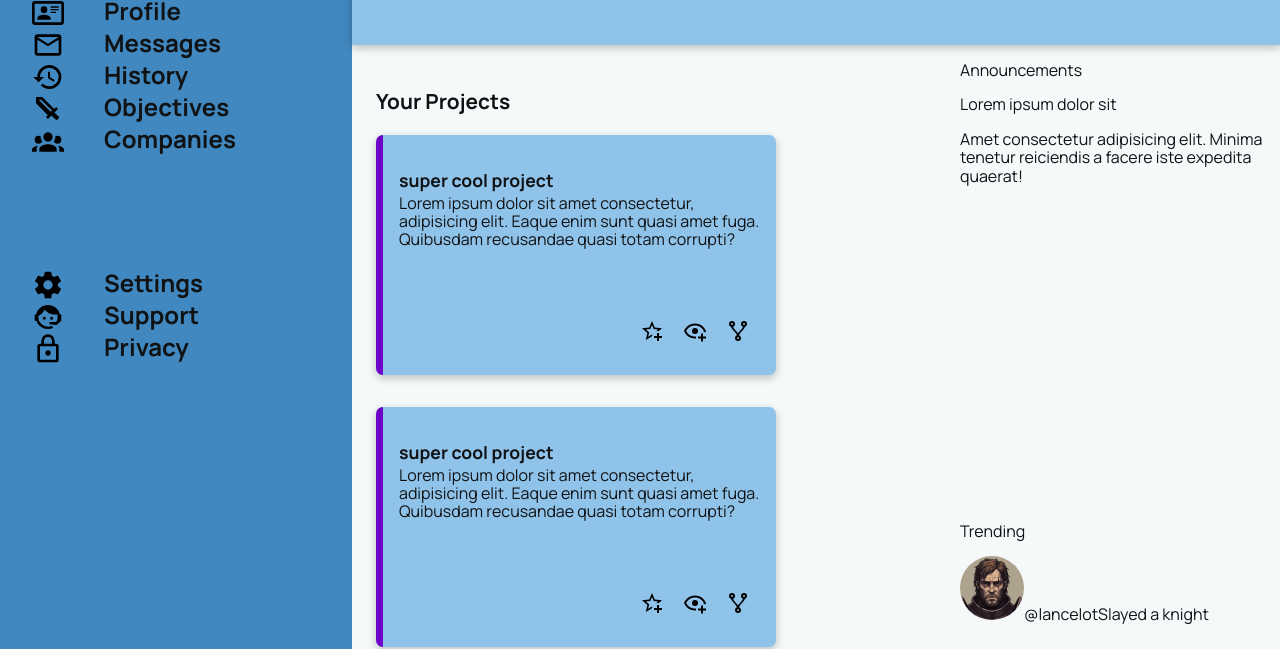
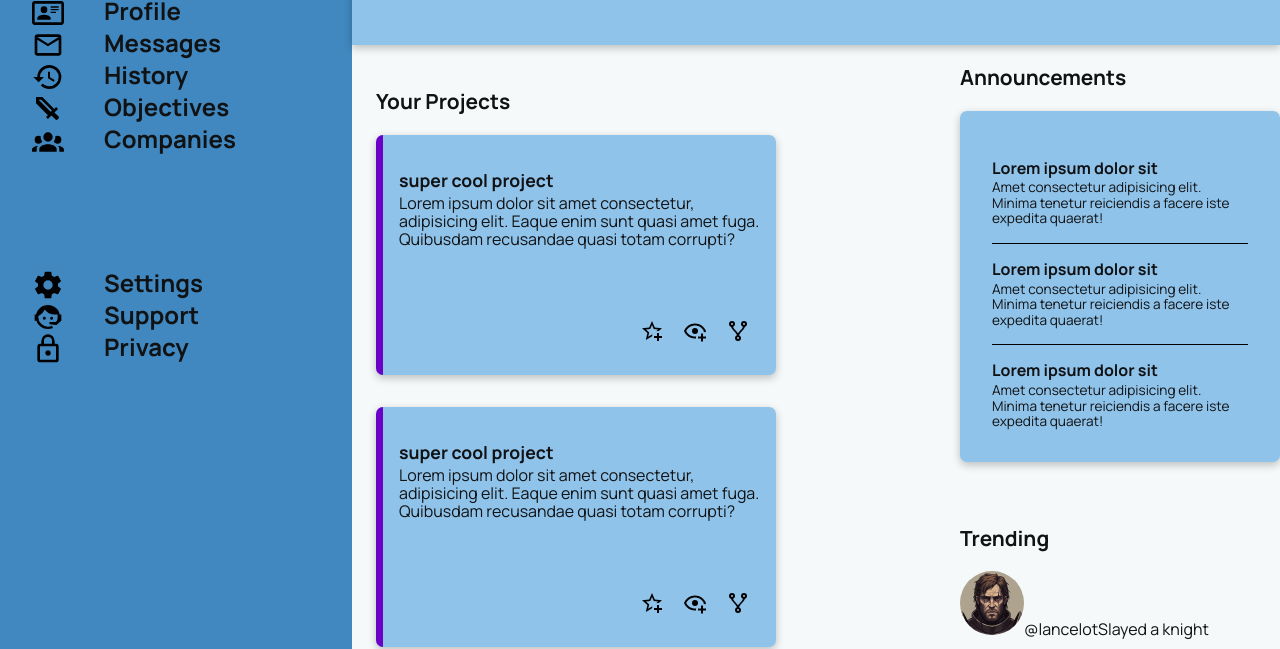
Before and after one commit to Jack-harvey/odin-admin-dashboard, a plain HTML site: page index.html in a window 1280 px wide. Shown: the part 179-828 px from the top of the page. Drawn offline with Linux system fonts and the light colour scheme.

Commit message:
Add announcement style

```diff
--- a/index.html
+++ b/index.html
@@ -148,7 +148,7 @@
     </header>
     <main>
       <section class="projects">
-        <p>Your Projects</p>
+        <p class="main-title">Your Projects</p>
         <div class="card-area">
           <div class="card">
             <span class="status-color"></span>
@@ -204,7 +204,8 @@
         </div>
       </section>
       <section class="announcements">
-        <p>Announcements</p>
+        <p class="main-title">Announcements</p>
+        <div class="announce-area">
           <div class="announcement">
             <span>Lorem ipsum dolor sit</span>
             <p>
@@ -212,9 +213,25 @@
               facere iste expedita quaerat!
             </p>
           </div>
+          <div class="announcement">
+            <span>Lorem ipsum dolor sit</span>
+            <p>
+              Amet consectetur adipisicing elit. Minima tenetur reiciendis a
+              facere iste expedita quaerat!
+            </p>
+          </div>
+          <div class="announcement">
+            <span>Lorem ipsum dolor sit</span>
+            <p>
+              Amet consectetur adipisicing elit. Minima tenetur reiciendis a
+              facere iste expedita quaerat!
+            </p>
+          </div>
+        </div>
       </section>
       <section class="trending">
-        <p>Trending</p>
+        <p class="main-title">Trending</p>
+        <div class="trend-area">
           <div class="trending-user">
             <img
               src="img/lancelot.png"
@@ -222,6 +239,7 @@
               class="display-picture"
             /><span>@lancelot</span><span>Slayed a knight</span>
           </div>
+        </div>
       </section>
     </main>
   </body>
--- a/style.css
+++ b/style.css
@@ -212,12 +212,12 @@ main {
 .projects {
   grid-area: 1/1/3/2;
   margin: 1.5rem 0rem 3rem 1.5rem;
-  > p {
-    font-size: 1.3rem;
-    font-weight: 1000;
-  }
 }
 
+.main-title {
+  font-size: 1.3rem;
+  font-weight: 1000;
+}
 .card-area {
   display: grid;
   grid-template-columns: repeat(auto-fit, minmax(20rem, 1fr));
@@ -261,6 +261,32 @@ main {
   max-width: 1.5rem;
   margin: 0rem 0.6rem;
   align-self: start;
+}
+
+.announce-area {
+  background-color: var(--secondary);
+  padding: 2rem;
+  border-radius: 7px;
+  box-shadow: rgba(0, 0, 0, 0.24) 0px 3px 8px;
+}
+
+.announcement {
+  max-width: 30ch;
+  padding-top: 1rem;
+
+  span {
+    font-weight: 1000;
+  }
+
+  p {
+    font-size: 0.85rem;
+    margin: 0.2rem 0rem 0rem 0rem;
+  }
+}
+
+.announcement + .announcement {
+  border-top: solid 1px black;
+  margin-top: 1rem;
 }
 
 /* custom slider toggle found online ;) */
```
Lines whose indentation alone changed are shown as unchanged.
